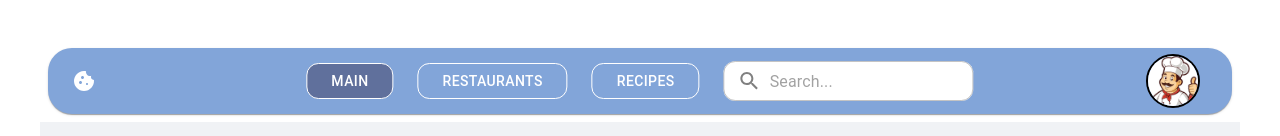
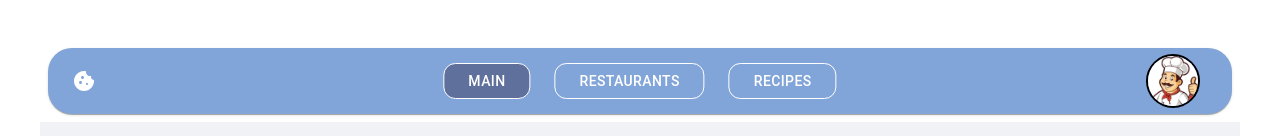
Before and after one commit to khgaled/flavor-haven, a React (Vite) app: page /main_explore in a window 1280 px wide. Shown: the top 136 px of the page. Built offline with nearby package versions, Linux system fonts and the light colour scheme; sample sign-in values are in the browser's storage.

Commit message:
Remove Searchbar

```diff
--- a/src/components/Navbar.jsx
+++ b/src/components/Navbar.jsx
@@ -1,35 +1,11 @@
 import { useNavigate, useLocation } from "react-router-dom";
-import { AppBar, Toolbar, Box, TextField, Avatar, Button, InputAdornment } from "@mui/material";
-import { Search as SearchIcon, Cookie as CookieIcon } from "@mui/icons-material";
+import { AppBar, Toolbar, Box, Avatar, Button } from "@mui/material";
+import { Cookie as CookieIcon } from "@mui/icons-material";
 import PropTypes from "prop-types";
-import { useState } from "react";
 
 export const Navbar = () => {
   const navigate = useNavigate();
   const location = useLocation();
-  const [searchValue, setSearchValue] = useState("");
-
-  const handleSearch = (e) => {
-    // If user presses Enter
-    if (e.key === "Enter") {
-      const searchTerm = searchValue.trim().toLowerCase();
-
-      // Hardcoded navigation for "shrimp pasta" - this will navigate regardless of casing
-      if (searchTerm === "shrimp pasta") {
-        navigate("/recipe_post"); // Assuming this is the shrimp pasta recipe page
-      }
-    }
-  };
-
-  // Alternative search through button click
-  const handleSearchClick = () => {
-    const searchTerm = searchValue.trim().toLowerCase();
-
-    // Hardcoded navigation for "shrimp pasta"
-    if (searchTerm === "shrimp pasta") {
-      navigate("/recipe_post"); // Assuming this is the shrimp pasta recipe page
-    }
-  };
 
   return (
     <AppBar
@@ -57,14 +33,12 @@ export const Navbar = () => {
             transform: "translateX(-50%)"
           }}
         >
-
-
           <Button
             variant="outlined"
             sx={{
               borderColor: "white",
               color: "white",
-              backgroundColor: location.pathname === "/main_explore" ? "#60709c" : "transparent", // Filled when on the main page
+              backgroundColor: location.pathname === "/main_explore" ? "#60709c" : "transparent",
               borderRadius: 3,
               px: 3,
               '&:hover': {
@@ -110,7 +84,7 @@ export const Navbar = () => {
             sx={{
               borderColor: "white",
               color: "white",
-              backgroundColor: location.pathname === "/recipes_explore" ? "#60709c" : "transparent", // Filled when on the recipes page
+              backgroundColor: location.pathname === "/recipes_explore" ? "#60709c" : "transparent",
               borderRadius: 3,
               px: 3,
               '&:hover': {
@@ -127,31 +101,6 @@ export const Navbar = () => {
           >
             Recipes
           </Button>
-
-          <TextField
-            variant="outlined"
-            placeholder="Search..."
-            size="small"
-            value={searchValue}
-            onChange={(e) => setSearchValue(e.target.value)}
-            onKeyPress={handleSearch}
-            sx={{
-              borderRadius: 3,
-              backgroundColor: "white",
-              width: 250,
-              "& .MuiOutlinedInput-root": { borderRadius: 3 },
-            }}
-            InputProps={{
-              startAdornment: (
-                <InputAdornment position="start">
-                  <SearchIcon
-                    sx={{ color: "gray", cursor: "pointer" }}
-                    onClick={handleSearchClick}
-                  />
-                </InputAdornment>
-              ),
-            }}
-          />
         </Box>
 
         <Box sx={{ display: "flex", alignItems: "center" }}>
@@ -164,13 +113,14 @@ export const Navbar = () => {
             onClick={() => navigate("/profile")}
           >
             <Avatar
-              src="src\assets\chef.jpg"
+              src="src/assets/chef.jpg"
               sx={{
                 cursor: "pointer",
                 width: 50,
                 height: 50,
                 border: "2px solid black"
-                }} />
+              }}
+            />
           </Button>
         </Box>
       </Toolbar>
```
